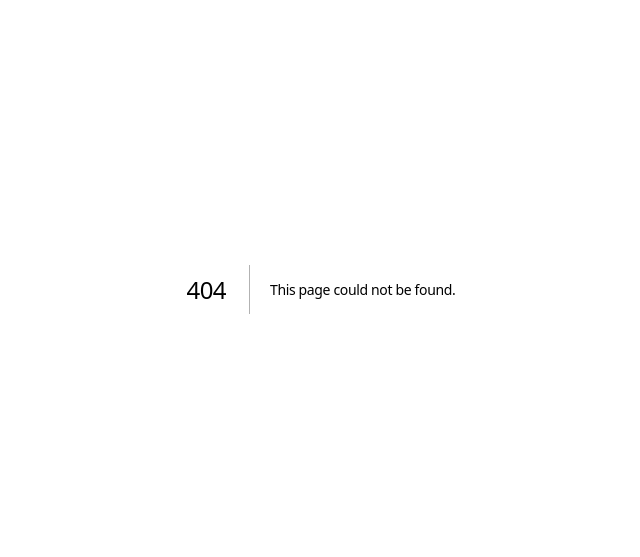
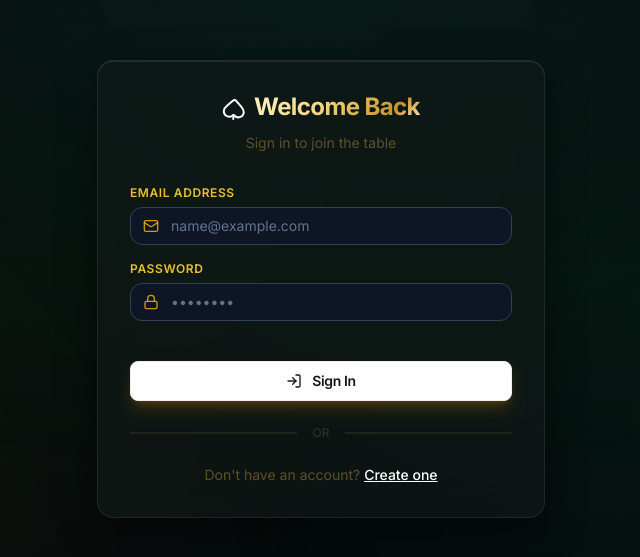
Before and after one commit to vedantbladers/JUDGEMENT-GAME, a Next.js app in the folder frontend/: page /login in a window 1280 px wide. Before the commit this address had no page. Shown: the part 111-668 px from the top of the page, without its empty margins (319-959 px from the left). Built offline with nearby package versions, Linux system fonts and the light colour scheme.

Commit message:
feat(ui): create user login interface and session persistence

```diff
--- /dev/null
+++ b/frontend/src/app/login/page.tsx
@@ -0,0 +1,137 @@
+/* Hallmark · pre-emit critique: P5 H5 E5 S5 R5 V5 */
+"use client";
+
+import { useState } from "react";
+import { useRouter } from "next/navigation";
+import Link from "next/link";
+import { loginUser } from "@/lib/api";
+import { LogIn, Mail, Lock, Spade } from "lucide-react";
+import { motion } from "framer-motion";
+import ParticleBackground from "@/components/ParticleBackground";
+
+export default function LoginPage() {
+  const router = useRouter();
+  const [email, setEmail] = useState("");
+  const [password, setPassword] = useState("");
+  const [error, setError] = useState("");
+  const [loading, setLoading] = useState(false);
+
+  const handleSubmit = async (e: React.FormEvent) => {
+    e.preventDefault();
+    setError("");
+    setLoading(true);
+
+    try {
+      const data = await loginUser(email, password);
+      localStorage.setItem("jwt_token", data.token);
+      localStorage.setItem("user_id", String(data.user.id));
+      localStorage.setItem("username", data.user.username);
+      router.push("/dashboard");
+    } catch (err) {
+      setError(err instanceof Error ? err.message : "Login failed");
+    } finally {
+      setLoading(false);
+    }
+  };
+
+  return (
+    <div className="min-h-screen flex items-center justify-center bg-base-100 relative overflow-hidden">
+      <ParticleBackground />
+
+      <motion.div
+        initial={{ opacity: 0, y: 30, scale: 0.95 }}
+        animate={{ opacity: 1, y: 0, scale: 1 }}
+        transition={{ type: "spring", stiffness: 200, damping: 20 }}
+        className="relative z-10 w-full max-w-md mx-4"
+      >
+        <div className="glass-card rounded-2xl p-8">
+          {/* Header */}
+          <div className="flex items-center justify-center gap-2 mb-2">
+            <motion.div
+              animate={{ rotate: [0, -8, 8, 0] }}
+              transition={{ duration: 3, repeat: Infinity, ease: "easeInOut" }}
+            >
+              <Spade className="w-6 h-6 text-primary" />
+            </motion.div>
+            <h2 className="font-heading text-2xl font-bold text-gradient-gold">Welcome Back</h2>
+          </div>
+          <p className="text-center text-base-content/40 mb-8 text-sm">
+            Sign in to join the table
+          </p>
+
+          {/* Error Alert */}
+          {error && (
+            <motion.div
+              initial={{ opacity: 0, x: -10 }}
+              animate={{ opacity: 1, x: 0 }}
+              className="alert alert-error mb-5 text-sm error-shake"
+            >
+              <span>{error}</span>
+            </motion.div>
+          )}
+
+          {/* Form */}
+          <form onSubmit={handleSubmit} className="space-y-4">
+            <div className="w-full">
+              <label className="block text-xs font-semibold uppercase tracking-wider text-amber-300/90 mb-1.5">
+                Email Address
+              </label>
+              <div className="flex items-center gap-3 px-3 py-2 bg-slate-900/80 border border-slate-700 rounded-xl focus-within:border-amber-400">
+                <Mail className="w-4 h-4 text-amber-400/80" />
+                <input
+                  type="email"
+                  className="grow bg-transparent text-slate-100 placeholder:text-slate-500 text-sm focus:outline-none"
+                  placeholder="name@example.com"
+                  value={email}
+                  onChange={(e) => setEmail(e.target.value)}
+                  required
+                />
+              </div>
+            </div>
+
+            <div className="w-full">
+              <label className="block text-xs font-semibold uppercase tracking-wider text-amber-300/90 mb-1.5">
+                Password
+              </label>
+              <div className="flex items-center gap-3 px-3 py-2 bg-slate-900/80 border border-slate-700 rounded-xl focus-within:border-amber-400">
+                <Lock className="w-4 h-4 text-amber-400/80" />
+                <input
+                  type="password"
+                  className="grow bg-transparent text-slate-100 placeholder:text-slate-500 text-sm focus:outline-none"
+                  placeholder="••••••••"
+                  value={password}
+                  onChange={(e) => setPassword(e.target.value)}
+                  required
+                />
+              </div>
+            </div>
+
+            <button
+              type="submit"
+              className="btn btn-primary w-full mt-6 shadow-lg shadow-amber-500/20 hover:shadow-amber-500/40 transition-all font-heading"
+              disabled={loading}
+            >
+              {loading ? (
+                <span className="loading loading-spinner loading-sm" />
+              ) : (
+                <>
+                  <LogIn className="w-4 h-4 mr-1" />
+                  Sign In
+                </>
+              )}
+            </button>
+          </form>
+
+          {/* Register Link */}
+          <div className="divider text-base-content/20 text-xs my-6">OR</div>
+          <p className="text-center text-sm text-base-content/40">
+            Don&apos;t have an account?{" "}
+            <Link href="/register" className="link link-primary font-medium">
+              Create one
+            </Link>
+          </p>
+        </div>
+      </motion.div>
+    </div>
+  );
+}
```
